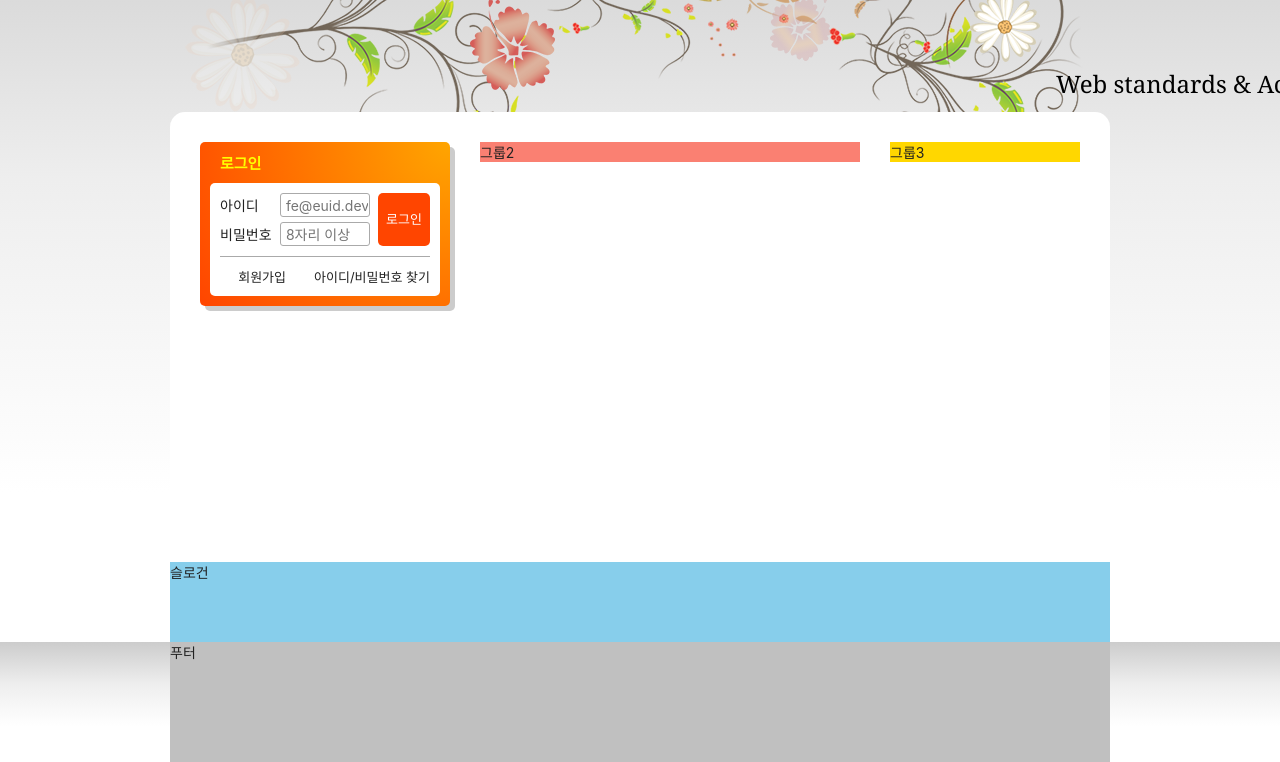
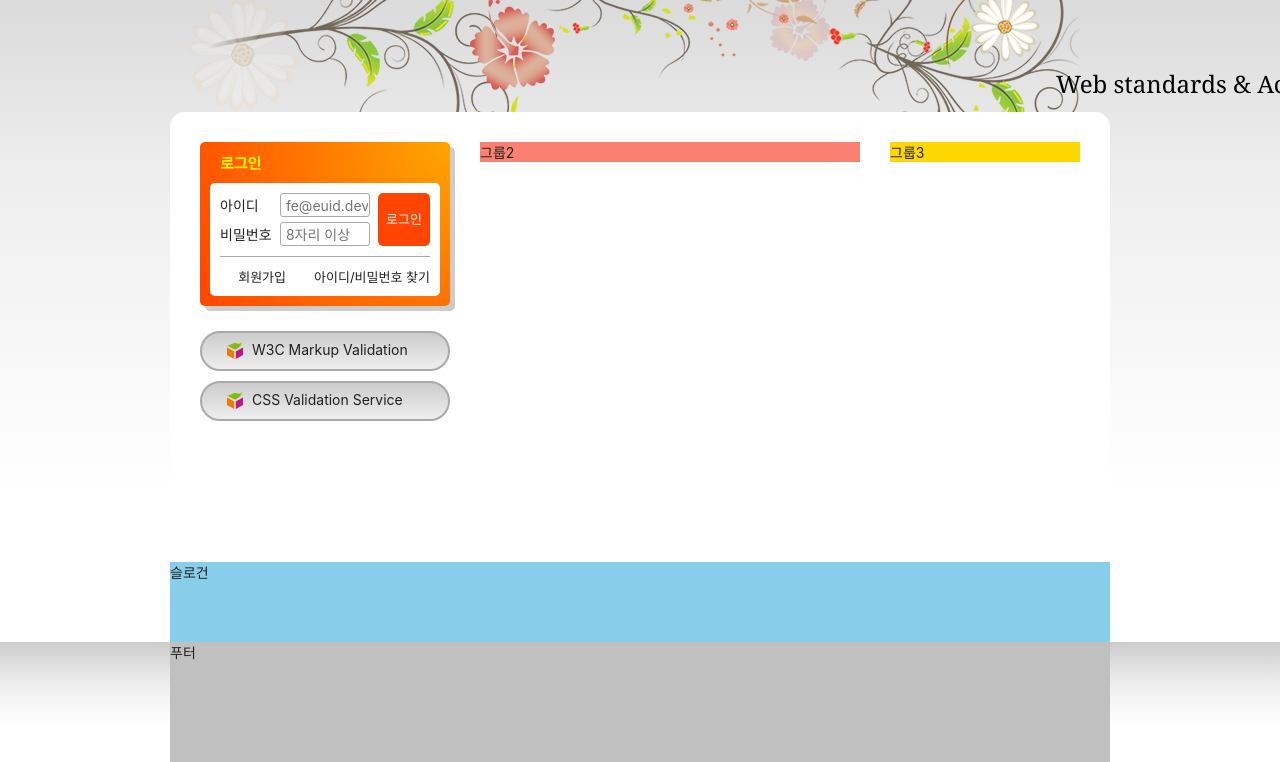
Before and after one commit to KMSWN/HTML5, a plain HTML site: page index.html in a window 1280 px wide. Shown: the part 135-897 px from the top of the page. Drawn offline with Linux system fonts and the light colour scheme; a web font is replaced by a local one.

Commit message:
유효성 검사 디자인 완성

```diff
--- a/index.html
+++ b/index.html
@@ -158,6 +158,20 @@
           <li><a href="/">아이디/비밀번호 찾기</a></li>
         </ul>
       </section>
+
+      <h2 class="a11y-hidden">유효성 검사 배너</h2>
+      <ul class="validation-list">
+        <li>
+          <a href="/" target="_blank" rel="noopener noreferrer" title="마크업 유효성 검사 사이트로 이동(새창)">
+            W3C Markup Validation
+          </a>
+        </li>
+        <li>
+          <a href="/" target="_blank" rel="noopener noreferrer" title="CSS 유효성 검사 사이트로 이동(새창)">
+            CSS Validation Service
+          </a>
+        </li>
+      </ul>
     </div>
     <div class="group group2">그룹2</div>
     <div class="group group3">그룹3</div>
--- a/styles/style.css
+++ b/styles/style.css
@@ -385,6 +385,28 @@ body {
   -moz-osx-font-smoothing: grayscale;
 }
 
+/* 유효성 검사 배너 */
+.validation-list {
+  margin-top: 25px;
+}
+
+.validation-list li {
+  margin-top: 10px;
+}
+
+.validation-list a {
+  display: block;
+  border: 2px solid #aaa;
+  border-radius : 20px 20px 20px 20px;
+  background: url("./images/validation_icon.png") no-repeat 25px 45%, #ccc linear-gradient(to bottom, #ccc, #eee);
+  height: 40px;
+  padding: 8px 15px 8px 50px;
+}
+
+.validation-list a:hover, .validation-list a:focus {
+  color: red;
+}
+
 /* 슬로건 */
 .slogan {
   background: skyblue;
```
